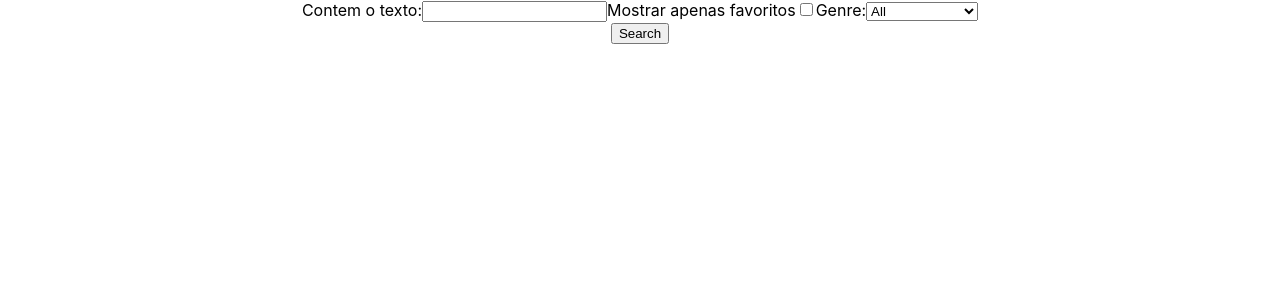
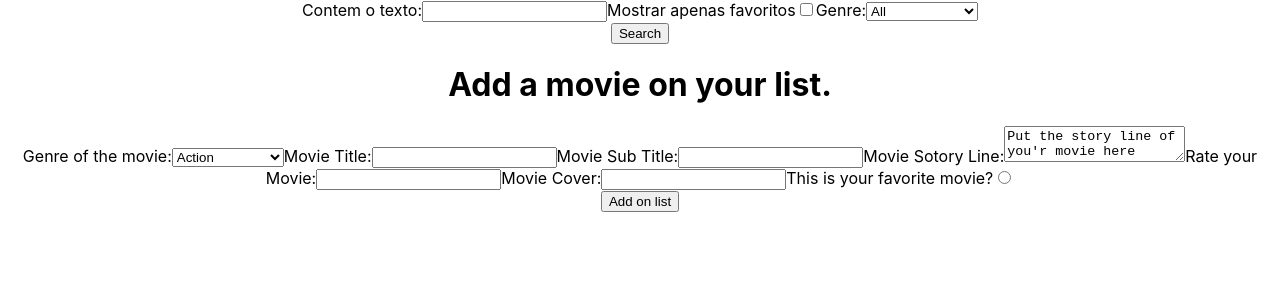
Before and after one commit to Nicolas-Johnson/my_movies_list, a React (Create React App) app: page / in a window 1280 px wide. Shown: the top 300 px of the page. Built offline with nearby package versions, Linux system fonts and the light colour scheme.

Commit message:
Creats static Add Movie Component

```diff
--- a/src/App.js
+++ b/src/App.js
@@ -9,6 +9,7 @@ class App extends React.Component{
     return (
       <div className="App">
         <Filter />
+        <AddMovies />
       </div>
     );
   }
--- a/src/components/AddMovies.jsx
+++ b/src/components/AddMovies.jsx
@@ -1 +1,50 @@
 //Will create a new movie object to push on data.
+import React from 'react';
+
+class AddMovies extends React.Component{
+  render() {
+    return(
+      <div>
+        <h1>Add a movie on your list.</h1>
+        <form>
+          <label>
+            Genre of the movie:
+            <select>
+              <option select value="action" >Action</option>
+              <option value="comedy" >Comedy</option>
+              <option value="romance" >Romance</option>
+              <option value="new_releases">New_Releases</option>
+            </select>
+          </label>
+          <label>
+            Movie Title:
+            <input type="text" />
+          </label>
+          <label>
+            Movie Sub Title:
+            <input type="text" />
+          </label>
+          <label>
+            Movie Sotory Line:
+            <textarea value="Put the story line of you'r movie here" />
+          </label>
+          <label>
+            Rate your Movie:
+            <input type="number" />
+          </label>
+          <label>
+            Movie Cover:
+            <input type="text" />
+          </label>
+          <label>
+            This is your favorite movie?
+            <input type="radio" />
+          </label>
+        </form>
+        <button type="button">Add on list</button>
+      </div>
+    );
+  }
+}
+
+export default AddMovies;
--- a/src/components/Filter.jsx
+++ b/src/components/Filter.jsx
@@ -49,11 +49,11 @@ class Filter extends React.Component{
           <label htmlFor="searchByGenre">
             Genre:
             <select name="searchByGenre" onChange={ this.handleChange }>
-              <option>All</option>
-              <option>Action</option>
-              <option>Comedy</option>
-              <option>Romance</option>
-              <option>New_Releases</option>
+              <option selected value="all">All</option>
+              <option value="action" >Action</option>
+              <option value="comedy" >Comedy</option>
+              <option value="romance" >Romance</option>
+              <option value="new_releases">New_Releases</option>
             </select>
           </label>
         </form>
```
